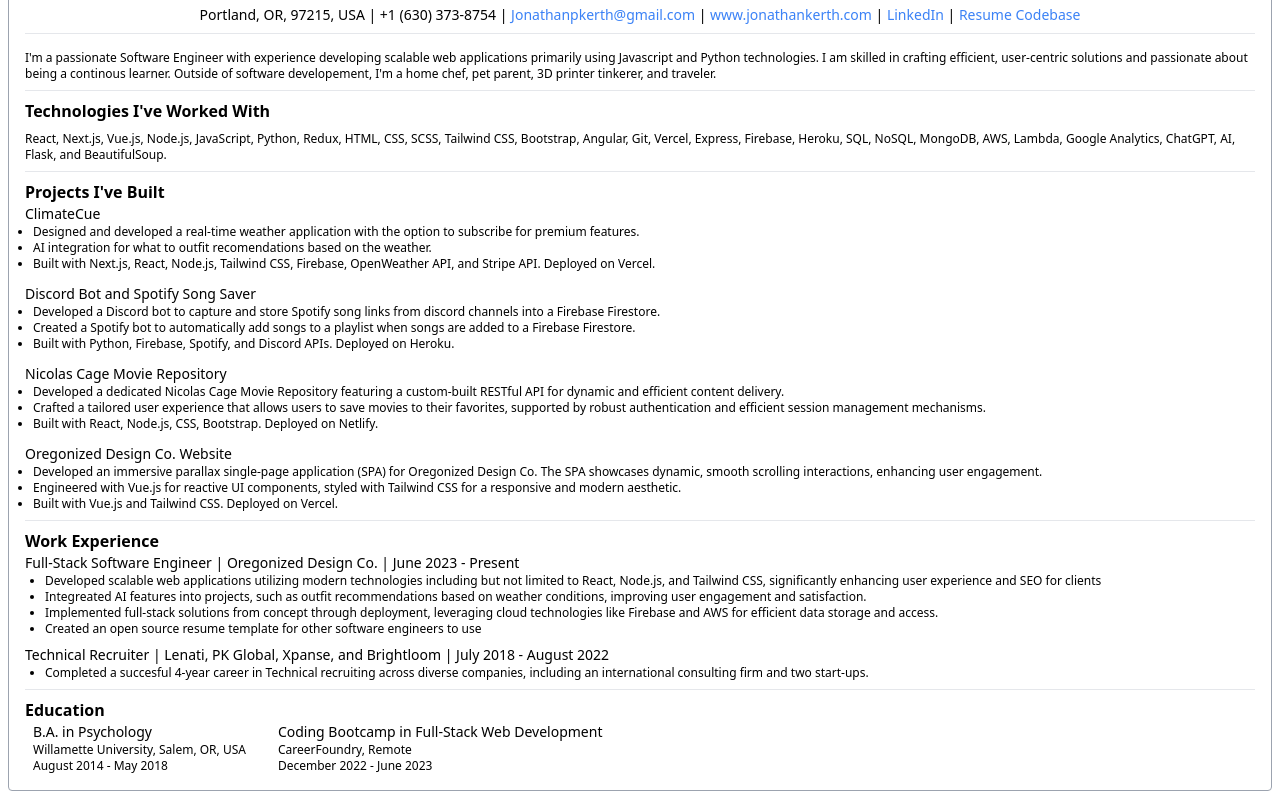
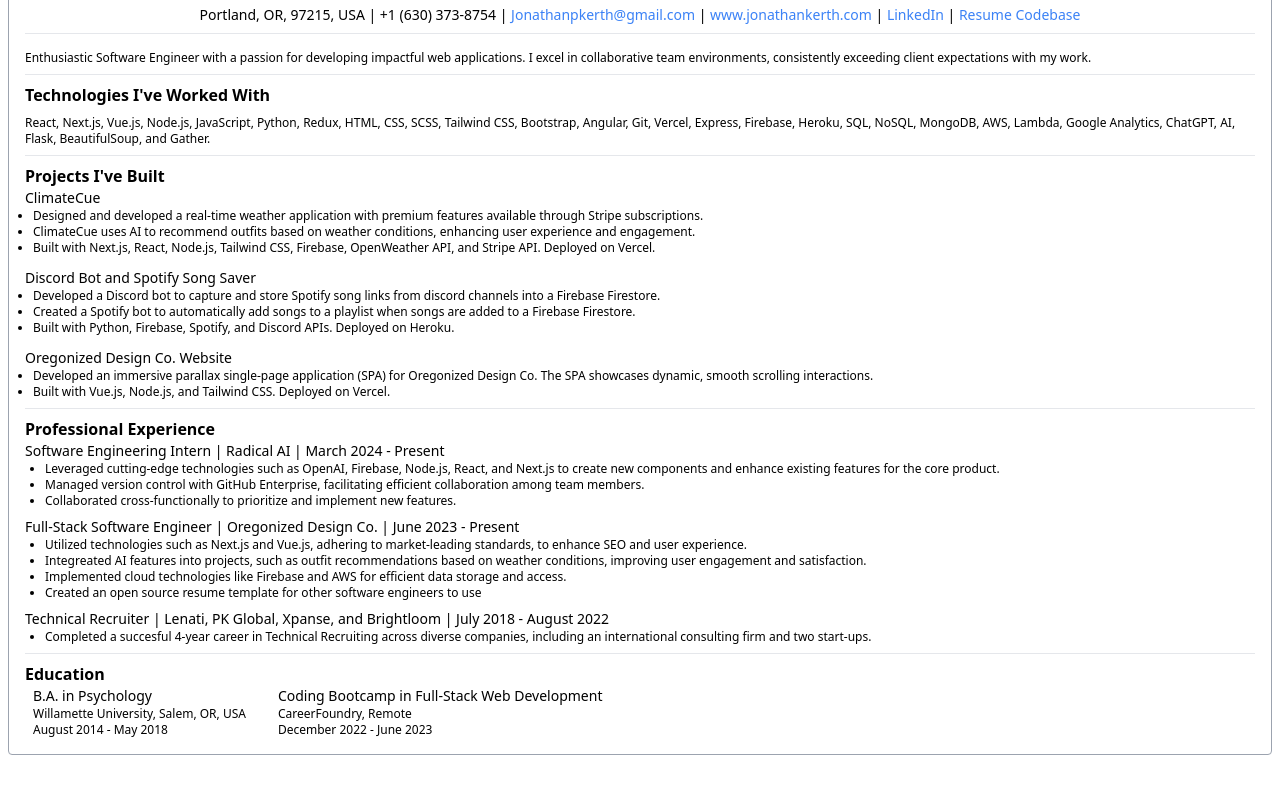
Before and after one commit to jonathankerth/resume, a plain HTML site: page index.html in a window 1280 px wide. Shown: the part 94-893 px from the top of the page. After the commit the page ends 857 px from the top, so only its background shows below. Drawn offline with nearby package versions, Linux system fonts and the light colour scheme.

Commit message:
add RadicalAI

```diff
--- a/index.html
+++ b/index.html
@@ -92,13 +92,12 @@
 
 					<h2 class="text-base font-semibold mb-4"></h2>
 					<p class="text-xs">
-						I'm a passionate Software Engineer with experience developing
-						scalable web applications primarily using Javascript and Python
-						technologies. I am skilled in crafting efficient, user-centric
-						solutions and passionate about being a continous learner. Outside of
-						software developement, I'm a home chef, pet parent, 3D printer
-						tinkerer, and traveler.
+						Enthusiastic Software Engineer with a passion for developing
+						impactful web applications. I excel in collaborative team
+						environments, consistently exceeding client expectations with my
+						work.
 					</p>
+
 					<hr class="mt-2" />
 					<h2 class="text-base font-semibold mb-2 section-heading mt-2">
 						Technologies I've Worked With
@@ -107,7 +106,7 @@
 						React, Next.js, Vue.js, Node.js, JavaScript, Python, Redux, HTML,
 						CSS, SCSS, Tailwind CSS, Bootstrap, Angular, Git, Vercel, Express,
 						Firebase, Heroku, SQL, NoSQL, MongoDB, AWS, Lambda, Google
-						Analytics, ChatGPT, AI, Flask, and BeautifulSoup.
+						Analytics, ChatGPT, AI, Flask, BeautifulSoup, and Gather.
 					</p>
 
 					<hr />
@@ -121,11 +120,11 @@
 							<ul class="pl-2 list-disc text-xs projects-description">
 								<li>
 									Designed and developed a real-time weather application with
-									the option to subscribe for premium features.
+									premium features available through Stripe subscriptions.
 								</li>
 								<li>
-									AI integration for what to outfit recomendations based on the
-									weather.
+									ClimateCue uses AI to recommend outfits based on weather
+									conditions, enhancing user experience and engagement.
 								</li>
 
 								<li>
@@ -154,38 +153,17 @@
 						</div>
 
 						<div>
-							<h3 class="text-md">Nicolas Cage Movie Repository</h3>
-							<ul class="pl-2 list-disc text-xs projects-description">
-								<li>
-									Developed a dedicated Nicolas Cage Movie Repository featuring
-									a custom-built RESTful API for dynamic and efficient content
-									delivery.
-								</li>
-								<li>
-									Crafted a tailored user experience that allows users to save
-									movies to their favorites, supported by robust authentication
-									and efficient session management mechanisms.
-								</li>
-								<li>
-									Built with React, Node.js, CSS, Bootstrap. Deployed on
-									Netlify.
-								</li>
-							</ul>
-						</div>
-
-						<div>
 							<h3 class="text-md">Oregonized Design Co. Website</h3>
 							<ul class="pl-2 list-disc text-xs projects-description">
 								<li>
 									Developed an immersive parallax single-page application (SPA)
 									for Oregonized Design Co. The SPA showcases dynamic, smooth
-									scrolling interactions, enhancing user engagement.
+									scrolling interactions.
 								</li>
 								<li>
-									Engineered with Vue.js for reactive UI components, styled with
-									Tailwind CSS for a responsive and modern aesthetic.
+									Built with Vue.js, Node.js, and Tailwind CSS. Deployed on
+									Vercel.
 								</li>
-								<li>Built with Vue.js and Tailwind CSS. Deployed on Vercel.</li>
 							</ul>
 						</div>
 					</div>
@@ -193,8 +171,29 @@
 					<hr />
 
 					<h2 class="text-base font-semibold section-heading mt-2">
-						Work Experience
+						Professional Experience
 					</h2>
+					<div class="work-experience-item">
+						<h3 class="text-md">
+							Software Engineering Intern | Radical AI | March 2024 - Present
+						</h3>
+						<ul class="pl-5 text-xs work-experience-description list-disc mb-2">
+							<li>
+								Leveraged cutting-edge technologies such as OpenAI, Firebase,
+								Node.js, React, and Next.js to create new components and enhance
+								existing features for the core product.
+							</li>
+							<li>
+								Managed version control with GitHub Enterprise, facilitating
+								efficient collaboration among team members.
+							</li>
+							<li>
+								Collaborated cross-functionally to prioritize and implement new
+								features.
+							</li>
+						</ul>
+					</div>
+
 					<div class="work-experience-item">
 						<h3 class="text-md">
 							Full-Stack Software Engineer | Oregonized Design Co. | June 2023 -
@@ -203,10 +202,8 @@
 
 						<ul class="pl-5 text-xs work-experience-description list-disc mb-2">
 							<li>
-								Developed scalable web applications utilizing modern
-								technologies including but not limited to React, Node.js, and
-								Tailwind CSS, significantly enhancing user experience and SEO
-								for clients
+								Utilized technologies such as Next.js and Vue.js, adhering to
+								market-leading standards, to enhance SEO and user experience.
 							</li>
 							<li>
 								Integreated AI features into projects, such as outfit
@@ -214,9 +211,8 @@
 								engagement and satisfaction.
 							</li>
 							<li>
-								Implemented full-stack solutions from concept through
-								deployment, leveraging cloud technologies like Firebase and AWS
-								for efficient data storage and access.
+								Implemented cloud technologies like Firebase and AWS for
+								efficient data storage and access.
 							</li>
 							<li>
 								Created an open source resume template for other software
@@ -232,7 +228,7 @@
 						</h3>
 						<ul class="pl-5 text-xs list-disc mb-2">
 							<li>
-								Completed a succesful 4-year career in Technical recruiting
+								Completed a succesful 4-year career in Technical Recruiting
 								across diverse companies, including an international consulting
 								firm and two start-ups.
 							</li>
```
